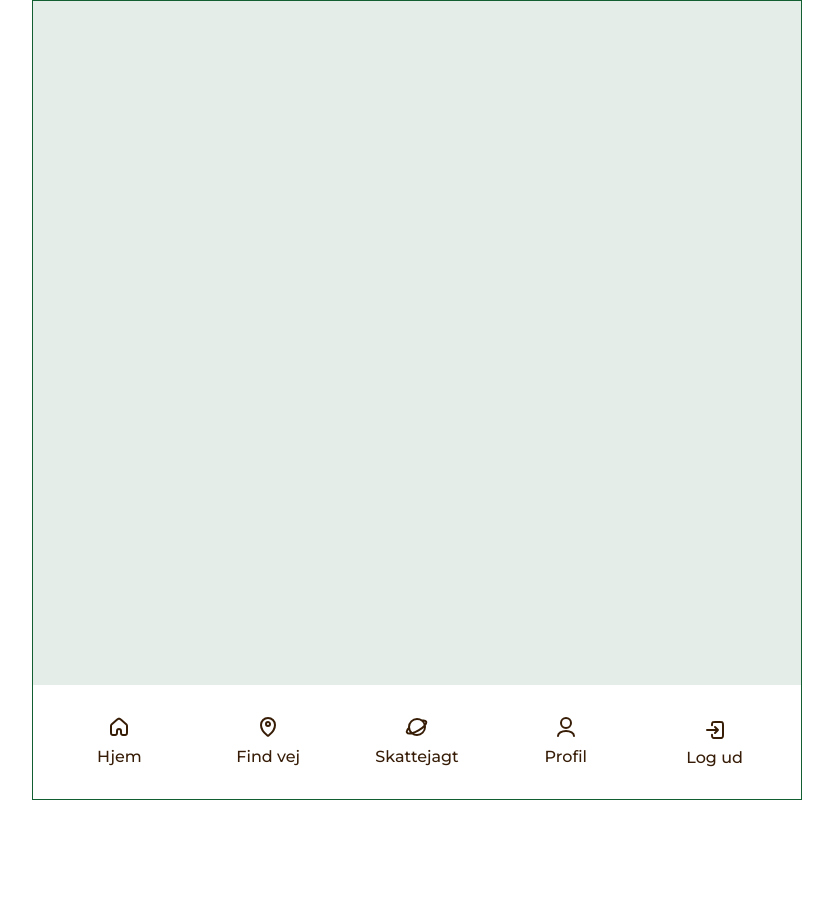
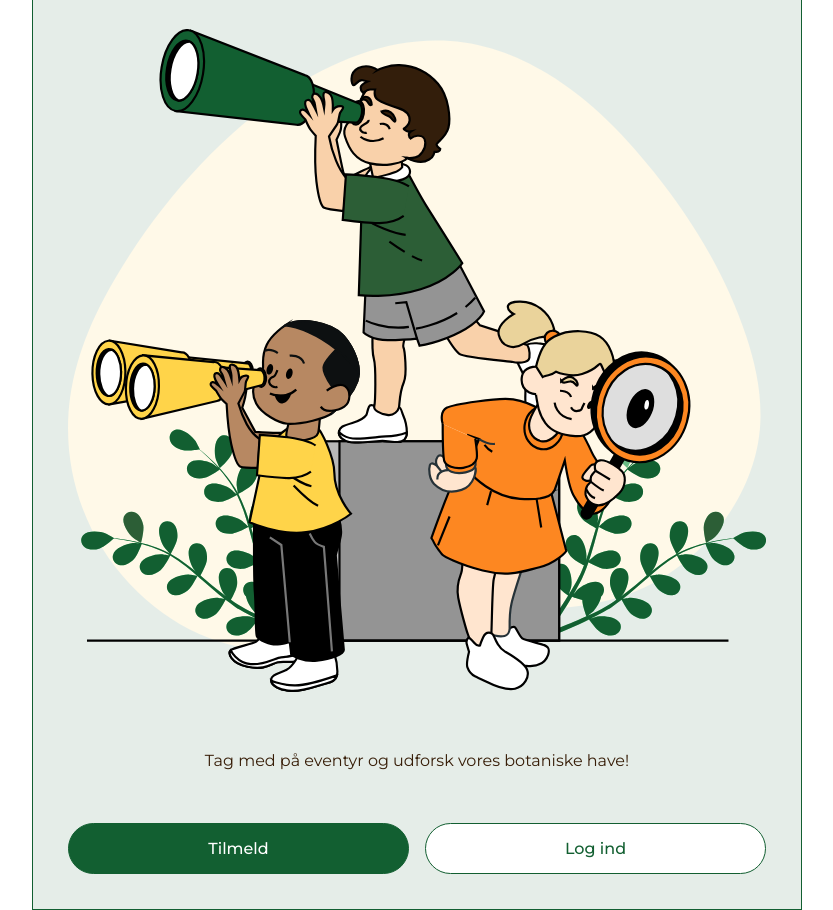
Before and after one commit to alvihelene/Geografiskhave-FE-alvitest, a React (Vite) app: page /auth in a window 1280 px wide. Shown: the whole page, without its empty margins (223-1056 px from the left). Before the commit the page ends 800 px from the top, so only its background shows below. Built offline with nearby package versions, Linux system fonts and the light colour scheme.

Commit message:
Fixed some router issues and made auth page

```diff
--- a/src/App.tsx
+++ b/src/App.tsx
@@ -1,34 +1,31 @@
 import "./App.scss";
 import { observer } from "mobx-react-lite";
 import { Routes as routes, navRoutes } from "./routes/routes";
-import { Routes, Route } from "react-router-dom";
-import React from "react";
+import { Routes, Route, Outlet, useLocation } from "react-router-dom";
+import React, { useEffect, useState } from "react";
 import Navbar from "./components/shared/navbar/navbar";
+import { routeHasNavbar } from "./utils/RouteUtil";
 
 const App = () => {
+  const [renderNavbar, setRenderNavbar] = useState(true);
+
+  const location = useLocation();
+
+  useEffect(() => {
+    handleRouteChange();
+  }, [location]);
+
+  const handleRouteChange = () => {
+    const currentPath = location.pathname;
+    setRenderNavbar(routeHasNavbar(currentPath));
+  };
   return (
     <>
       <div className="Container">
         <div className="Wrapper">
-          <Routes>
-            {routes.map((route, index) => (
-              <React.Fragment key={index}>
-                <Route path={route.path} element={<route.component />} />
-              </React.Fragment>
-            ))}
-
-            {routes.map(
-              (route, index) =>
-                route.children !== undefined &&
-                route.children.map((child, childIndex) => (
-                  <React.Fragment key={`${index}-${childIndex}`}>
-                    <Route path={child.path} element={<child.component />} />
-                  </React.Fragment>
-                )),
-            )}
-          </Routes>
+          <Outlet />
         </div>
-        <Navbar routes={navRoutes} />
+        {renderNavbar && <Navbar routes={navRoutes} />}
       </div>
     </>
   );
--- a/src/components/shared/navbar/navbar.tsx
+++ b/src/components/shared/navbar/navbar.tsx
@@ -1,9 +1,16 @@
 import { IRoute } from "../../../interfaces/IRoute";
-import { NavLink } from "react-router-dom";
+import { NavLink, useNavigate } from "react-router-dom";
 import "./navbar.scss";
 import logoutIcon from "../../../assets/icons/logout.svg";
 
 const Navbar = ({ routes }: { routes: IRoute[] }) => {
+  const navigate = useNavigate();
+
+  const handleLogout = () => {
+    localStorage.removeItem("token");
+    navigate("/auth/login");
+  }
+
   return (
     <nav className="Navbar_Container">
       {routes.map((route, index) => (
@@ -20,7 +27,7 @@ const Navbar = ({ routes }: { routes: IRoute[] }) => {
           <p className="Navbar_Link_Text">{route.title}</p>
         </NavLink>
       ))}
-      <button className="Navbar_Link">
+      <button className="Navbar_Link" onClick={() => handleLogout()}>
         <div className="Navbar_Link_Icon_Container">
           <img src={logoutIcon} alt="icon" className="Navbar_Link_Icon" />
         </div>
--- a/src/interfaces/IRoute.ts
+++ b/src/interfaces/IRoute.ts
@@ -1,9 +1,9 @@
-import { ComponentType } from "react";
+import { ReactNode } from "react";
 
 export interface IRoute {
   path: string;
   title: string;
-  component: ComponentType;
+  component: ReactNode;
   icon?: any;
   children?: IRoute[];
   isAuth?: boolean;
@@ -14,4 +14,5 @@ export enum RouteType {
   NAVBAR = "navbar",
   DROPDOWN = "dropdown",
   INTERNAL = "internal",
+  AUTH = "auth",
 }
--- a/src/main.tsx
+++ b/src/main.tsx
@@ -1,14 +1,23 @@
-import React from "react";
+
 import ReactDOM from "react-dom/client";
-import App from "./App.tsx";
 import "./index.scss";
 import { store, StoreContext } from "./stores/store";
-import { BrowserRouter as Router } from "react-router-dom";
+import {
+  createBrowserRouter,
+  RouterProvider,
+} from "react-router-dom";
+import { Routes } from "./routes/routes.tsx";
+import { transformRoutes } from "./utils/RouteUtil.ts";
+
+
+const routes = Routes;
+
+const router = createBrowserRouter(
+  transformRoutes(routes),
+);
 
 ReactDOM.createRoot(document.getElementById("root")!).render(
   <StoreContext.Provider value={store}>
-    <Router>
-      <App />
-    </Router>
+    <RouterProvider router={router} />
   </StoreContext.Provider>,
 );
--- /dev/null
+++ b/src/pages/AuthPage/AuthPage.scss
@@ -0,0 +1,71 @@
+@import "../../assets/variable.scss";
+
+.AuthPage {
+  display: flex;
+  flex-direction: column;
+  align-items: center;
+  justify-content: center;
+  flex: 1;
+  background: $lightGreen;
+  gap: 50px;
+  padding: 35px;
+  &_Welcome {
+    display: flex;
+    flex-direction: column;
+    align-items: center;
+    justify-content: center;
+    margin: 0;
+    padding: 0;
+    width: 100%;
+    height: fit-content;
+    color: $green;
+    font-size: 24px;
+    font-weight: bold;
+    text-align: center;
+  }
+  &_Image {
+    width: 100%;
+    object-fit: cover;
+  }
+
+  &_Paragraph {
+    color: $brown;
+    font-size: 16px;
+    text-align: center;
+    word-wrap: break-word;
+    margin: 0;
+  }
+  &_Interaction {
+    display: flex;
+    flex-direction: row;
+    gap: 16px;
+    width: 100%;
+    justify-content: center;
+    align-items: center;
+
+    &_Button {
+      flex: 1;
+      padding: 15px;
+      border-radius: 40px;
+      background: #fff;
+      border: 1px solid $green;
+      color: $green;
+      text-align: center;
+      outline: none;
+      cursor: pointer;
+      &:hover {
+        outline: none;
+        border: 1px solid $green;
+      }
+
+      &:focus {
+        outline: none;
+        border: 1px solid $green;
+      }
+    }
+    .Tilmeld {
+      background: $green;
+      color: #fff;
+    }
+  }
+}
--- /dev/null
+++ b/src/pages/AuthPage/AuthPage.tsx
@@ -0,0 +1,49 @@
+import React from "react";
+import children from "../../assets/images/IllustrationChildren.svg";
+import "./AuthPage.scss";
+import { useNavigate } from "react-router-dom";
+const AuthPage = () => {
+  const navigate = useNavigate();
+
+  const handleTilmeld = () => {
+    navigate("/");
+    //TODO: navigate to register page
+    //navigate("/register");
+  };
+  const handleLogin = () => {
+    navigate("/");
+    //TODO: navigate to login page
+    //navigate("/login");
+  };
+
+  return (
+    <div className="AuthPage">
+      <h1 className="AuthPage_Welcome">
+        Velkommen til <br />
+        Geografisk Have
+      </h1>
+      <div className="AuthPage_Image">
+        <img src={children} alt="Illustration of children" />
+      </div>
+      <p className="AuthPage_Paragraph">
+        Tag med på eventyr og udforsk vores botaniske have!
+      </p>
+      <div className="AuthPage_Interaction">
+        <button
+          className="AuthPage_Interaction_Button Tilmeld"
+          onClick={() => handleTilmeld()}
+        >
+          Tilmeld
+        </button>
+        <button
+          className="AuthPage_Interaction_Button"
+          onClick={() => handleLogin()}
+        >
+          Log ind
+        </button>
+      </div>
+    </div>
+  );
+};
+
+export default AuthPage;
--- a/src/pages/HomePage/HomePage.tsx
+++ b/src/pages/HomePage/HomePage.tsx
@@ -1,7 +1,7 @@
 import React from "react";
 import { observer } from "mobx-react-lite";
 import "./HomePage.scss";
-const HomePage = () => {
+const HomePage: React.FC = () => {
   return (
     <div className="HomePage">
       <h1>Home Page</h1>
--- a/src/routes/routes.ts
+++ /dev/null
@@ -1,50 +0,0 @@
-import { IRoute, RouteType } from "../interfaces/IRoute";
-import HomePage from "../pages/HomePage/HomePage.tsx";
-import home from "../assets/icons/home.svg";
-import map from "../assets/icons/map.svg";
-import profile from "../assets/icons/user.svg";
-import TestPage from "../pages/TestPage/TestPage.tsx";
-import placeholder from "../assets/icons/placeholder.svg";
-import ProfilePage from "../pages/ProfilePage/ProfilePage.tsx";
-
-export const Routes: IRoute[] = [
-  {
-    path: "/",
-    title: "Hjem",
-    icon: home,
-    component: HomePage,
-    routeType: RouteType.NAVBAR,
-  },
-  {
-    path: "/map",
-    title: "Find vej",
-    icon: map,
-    component: HomePage,
-    routeType: RouteType.NAVBAR,
-  },
-  {
-    path: "/placeholder",
-    title: "Skattejagt",
-    icon: placeholder,
-    component: HomePage,
-    routeType: RouteType.NAVBAR,
-  },
-  {
-    path: "/profile",
-    title: "Profil",
-    icon: profile,
-    component: ProfilePage,
-    routeType: RouteType.NAVBAR,
-  },
-  //TODO: REMOVE THIS IN PRODUCTION
-  {
-    path: "/test",
-    title: "Test",
-    routeType: RouteType.INTERNAL,
-    component: TestPage,
-  },
-];
-
-export const navRoutes = Routes.filter(
-  (route) => route.routeType === RouteType.NAVBAR,
-);
--- /dev/null
+++ b/src/routes/routes.tsx
@@ -0,0 +1,81 @@
+import { IRoute, RouteType } from "../interfaces/IRoute.ts";
+import HomePage from "../pages/HomePage/HomePage.tsx";
+import home from "../assets/icons/home.svg";
+import map from "../assets/icons/map.svg";
+import profile from "../assets/icons/user.svg";
+import TestPage from "../pages/TestPage/TestPage.tsx";
+import placeholder from "../assets/icons/placeholder.svg";
+import ProfilePage from "../pages/ProfilePage/ProfilePage.tsx";
+import AuthPage from "../pages/AuthPage/AuthPage.tsx";
+import App from "../App.tsx";
+import React from "react";
+
+export const Routes: IRoute[] = [
+  {
+    path: "/",
+    title: "app",
+    component: <App/>,
+    routeType: RouteType.INTERNAL,
+    children: [
+      {
+        path: "",
+        title: "Hjem",
+        icon: home,
+        component: <HomePage/>,
+        routeType: RouteType.NAVBAR,
+      },
+      {
+        path: "/map",
+        title: "Find vej",
+        icon: map,
+        component: <HomePage/>,
+        routeType: RouteType.NAVBAR,
+      },
+      {
+        path: "/placeholder",
+        title: "Skattejagt",
+        icon: placeholder,
+        component: <HomePage/>,
+        routeType: RouteType.NAVBAR,
+      },
+      {
+        path: "/profile",
+        title: "Profil",
+        icon: profile,
+        component: <ProfilePage/>,
+        routeType: RouteType.NAVBAR,
+      },
+      //TODO: REMOVE THIS IN PRODUCTION
+      {
+        path: "/test",
+        title: "Test",
+        routeType: RouteType.INTERNAL,
+        component: <TestPage/>,
+      },
+      {
+        path: "/auth",
+        title: "Auth",
+        routeType: RouteType.AUTH,
+        component: <AuthPage/>,
+        children: [
+          {
+            path: "/login",
+            title: "Login",
+            component: <AuthPage/>,
+            routeType: RouteType.AUTH,
+          },
+          {
+            path: "/register",
+            title: "Register",
+            component: <AuthPage/>,
+            routeType: RouteType.AUTH,
+          },
+        ],
+      },
+    ],
+  },
+];
+
+export const navRoutes = Routes[0].children!.filter(
+  (route) => route.routeType === RouteType.NAVBAR
+);
--- /dev/null
+++ b/src/utils/RouteUtil.ts
@@ -0,0 +1,46 @@
+import { Routes as routes } from "../routes/routes";
+import { IRoute, RouteType } from "../interfaces/IRoute";
+
+export const routeHasNavbar = (route: string) => {
+  const lookedUpRoute = routes.find((r: IRoute) => r.path === route) || routes[0].children?.find((r: IRoute) => r.path === route);
+
+  if (!lookedUpRoute) {
+    return false;
+  }
+
+  return lookedUpRoute.routeType !== RouteType.AUTH;
+};
+
+export const transformRoutes = (routes: IRoute[]) => {
+  return routes.map((route: IRoute) => {
+    if (route.children) {
+      return {
+        path: route.path,
+        element: route.component,
+        children: route.children.map((child) => {
+          if (child.children) {
+            return {
+              path: child.path,
+              element: child.component,
+              children: child.children.map((grandChild) => {
+                return {
+                  path: child.path + grandChild.path,
+                  element: grandChild.component,
+                };
+              }),
+            };
+          } else {
+            return {
+              path:  child.path,
+              element: child.component,
+            };
+          }
+        }),
+      };
+    }
+    return {
+      path: route.path,
+      element: route.component,
+    };
+  });
+};
```
Also changed, not shown: src/assets/images/IllustrationChildren.svg (added).
